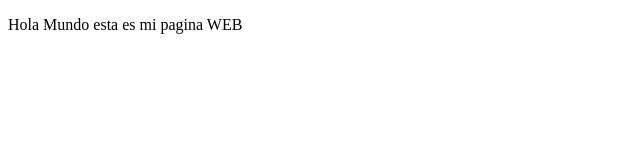
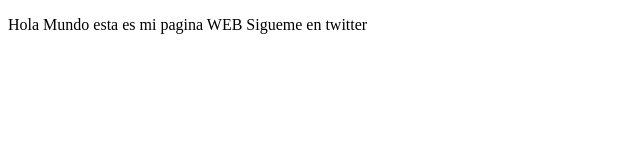
Before and after one commit to cquinayas/projectPrework, a plain HTML site: page index.html in a window 1280 px wide. Shown: the whole page, without its empty margins (0-640 px from the left). Drawn offline with Linux system fonts and the light colour scheme.

Commit message:
cambios agregados al sitio

```diff
--- a/index.html
+++ b/index.html
@@ -9,6 +9,7 @@
 <body>
     <p>
         Hola Mundo esta es mi pagina WEB
+        Sigueme en twitter
     </p>
 </body>
 </html>
```
